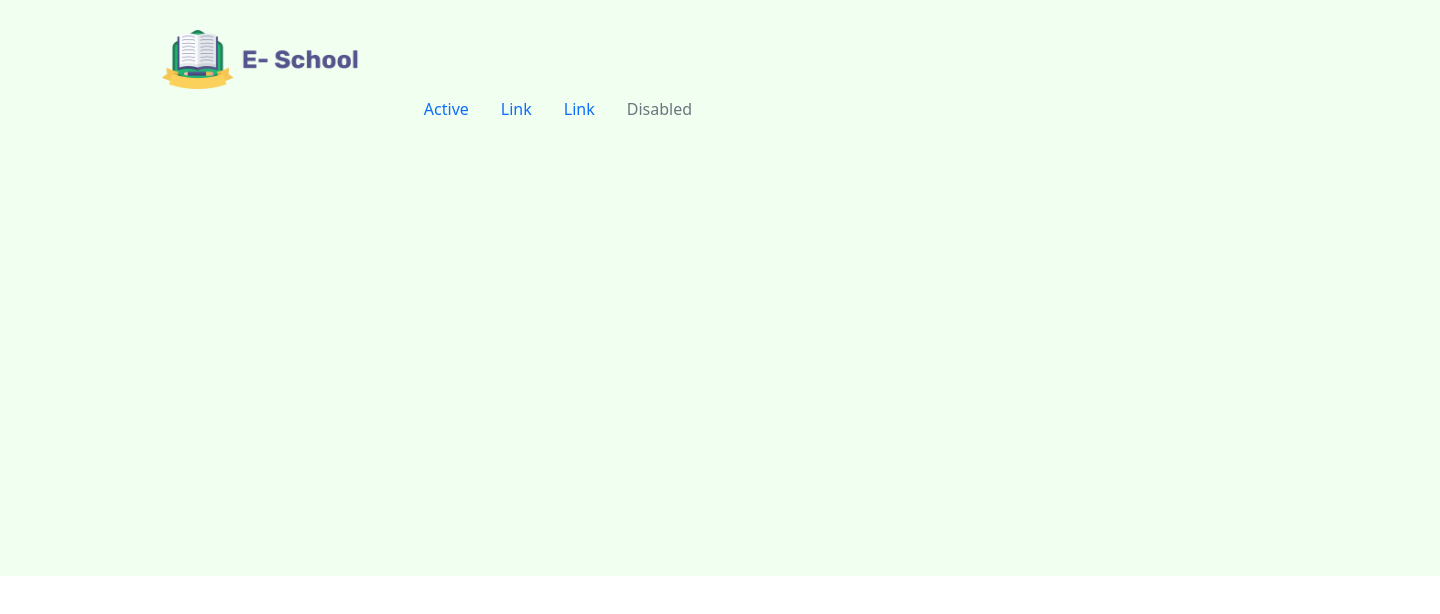
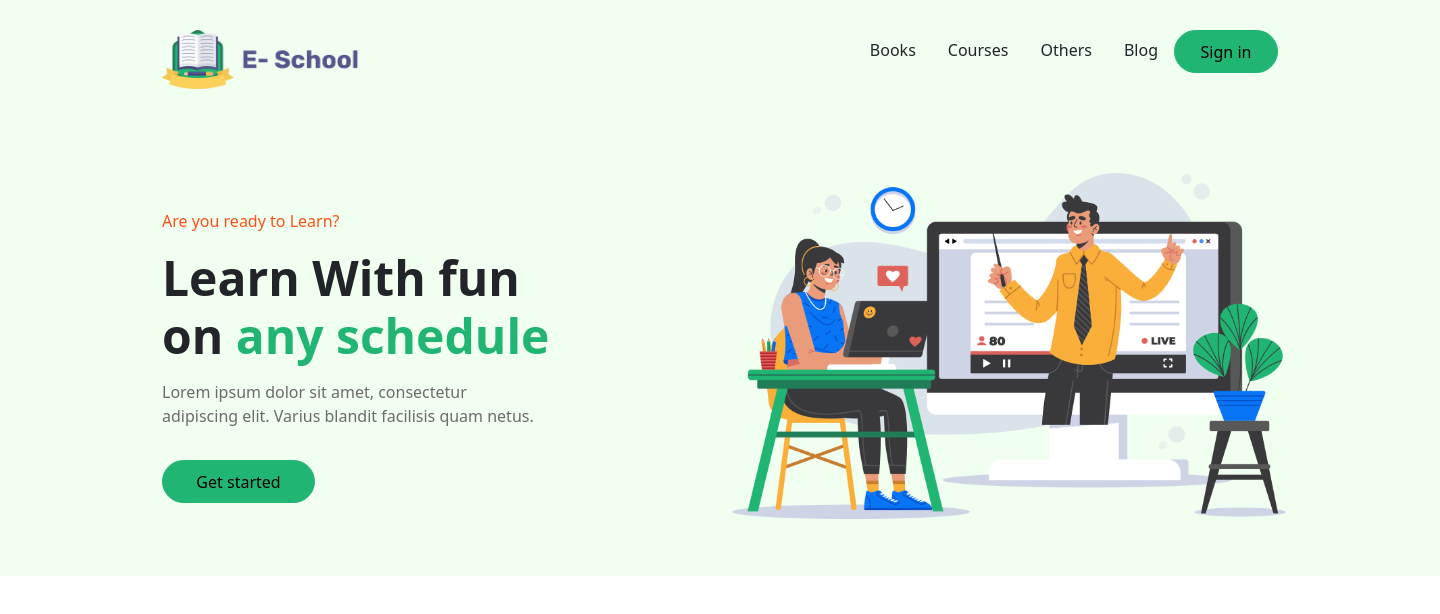
Before and after one commit to JithanRoy/E-School, a plain HTML site: page index.html in a window 1280 px wide. Shown: the whole page, 1440 px wide, since content can reach past the window. Drawn offline with nearby package versions, Linux system fonts and the light colour scheme.

Commit message:
banner part complete

```diff
--- a/css/style.css
+++ b/css/style.css
@@ -1,5 +1,6 @@
-.font-family: 'Poppins', sans-serif;
-
+body {
+    font-family: 'Poppins', sans-serif;
+}
 #part1 {
     width: 50%;
 }
@@ -17,9 +18,23 @@ header{
     top: 0px;
 }
 
+.nav-part {
+    margin-top: 30px;
+}
 #part1 img {
     height: 59px;
     width: 198.07px;
-    margin-top: 30px;
+}
+.btncheck {
+    width: 104px;
+    height: 43px;
+    background-color: #21B573;
+    border: 1px solid #21B573;
+    border-radius: 33px;
+}
 
+.banner img{
+    width: 554px;
+    height: 346px;
+    margin-top: 100px;
 }
--- a/index.html
+++ b/index.html
@@ -1,4 +1,4 @@
-<!DOCTYPE html>
+gi<!DOCTYPE html>
 <html lang="en">
 <head>
     <meta charset="UTF-8">
@@ -17,30 +17,43 @@
 
 <body>
     <header>
-        <div class="container">
+        <div class="container nav-part">
             <div class="row">
-                <div id = part1>
+                <div id = "part1">
+                    <div>
+                      <img src="ICON/Logo.png" alt="">
+                    </div>
 
-                       <img src="ICON/Logo.png" alt="">
+                    <div>
+                          <p style="margin-top: 120px; color : #FD511A ">Are you ready to Learn?</p>
+                          <h1 style="font-weight: bold; font-size: 48px; margin-bottom: 1rem;">Learn With fun <br> on <span style="color: #21B573;">any schedule</span></h1>
+                          <p style="color: #6C6B6B;">Lorem ipsum dolor sit amet, consectetur <br> <span style="margin-top: 50px;">adipiscing elit. Varius blandit facilisis quam netus.</span> </p>
+
+                          <button style="width: 153px; margin-top: 1rem;" type="button" class="btncheck">Get started</button>
+                    </div>
 
                 </div>
 
                 <div id="part2">
-                    <ul class="nav justify-content-end">
-                        <li class="nav-item">
-                          <a class="nav-link active" aria-current="page" href="#">Active</a>
-                        </li>
-                        <li class="nav-item">
-                          <a class="nav-link" href="#">Link</a>
-                        </li>
-                        <li class="nav-item">
-                          <a class="nav-link" href="#">Link</a>
-                        </li>
-                        <li class="nav-item">
-                          <a class="nav-link disabled" href="#" tabindex="-1" aria-disabled="true">Disabled</a>
-                        </li>
-                      </ul>
+                    <div>
+                          <ul class="nav justify-content-end">
+                            <li class="nav-item nav-link">Books</li>
+                            <li class="nav-link">Courses </li>
+                            <li class="nav-item nav-link">Others </li>
+                            <li class="nav-item nav-link">Blog</li>
+                            <button type="button" class="btncheck">Sign in</button>
+                          </ul>
+                    </div>
+
+                    <div class="banner">
+                        <img src="Photos/Illustration.png" alt="">
+                    </div>
+
+
+
                 </div>
+
+
             </div>
         </div>
     </header>
```
